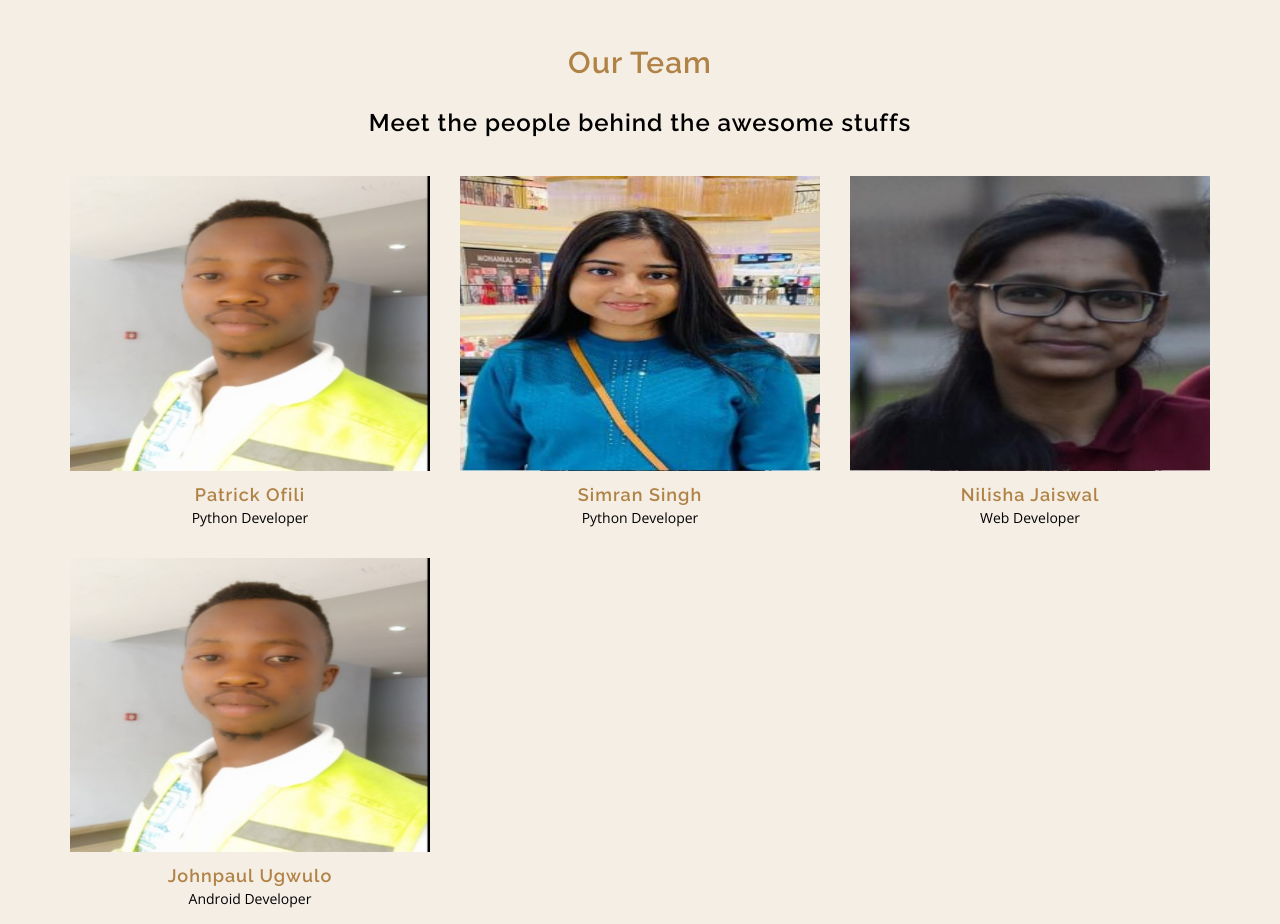
After one commit to MLH-Fellowship/pod-3.1.0-DevAssist, a Flask app: page /team in a window 1280 px wide. The commit adds this page. Run offline with Flask 2, Linux system fonts and the light colour scheme; some libraries are stand-ins or nearby versions.

Commit message:
added team page

```diff
--- a/app.py
+++ b/app.py
@@ -24,6 +24,9 @@ def messageRecived():
 def index():
     return render_template('landingPage.html')
 
+@app.route('/team')
+def team():
+    return render_template('team.html')
 
 @app.route('/autoErrCheck')
 def fileupload():
--- /dev/null
+++ b/static/css/team.css
@@ -0,0 +1,154 @@
+@import 'https://maxcdn.bootstrapcdn.com/bootstrap/3.3.5/css/bootstrap.min.css';
+@import 'https://maxcdn.bootstrapcdn.com/font-awesome/4.4.0/css/font-awesome.min.css';
+@import 'https://fonts.googleapis.com/css?family=Raleway:100,600';
+@import 'https://fonts.googleapis.com/css?family=Open+Sans:300';
+html,
+body {
+  width: 100%;
+  height: 100%;
+}
+
+body {
+  font-family: "Open Sans", "Helvetica Neue", Helvetica, Arial, sans-serif;
+  font-weight: 300;
+  color: black;
+  background-color: #f5eee5;
+}
+
+h1,
+h2,
+h3,
+h4,
+h5,
+h6 {
+  margin: 0 0 20px 0;
+  text-transform: none;
+  color: #b08245;
+  font-family: "Raleway", "Helvetica Neue", Helvetica, Arial, sans-serif;
+  font-weight: 600;
+  letter-spacing: 1px;
+  line-height: 1.5;
+}
+
+a:link,
+a:active,
+a:visited{
+  color:rgba(255,255,255,1);
+}
+
+a:hover{
+  color:rgba(255,255,255,0.6);
+}
+
+.gray {
+  color: black;
+}
+
+.team{
+  margin:40px;
+}
+
+.team-member {
+  margin: 15px 0;
+  padding: 0;
+}
+
+.team-member figure {
+  position: relative;
+  overflow: hidden;
+  padding: 0;
+  margin: 0;
+}
+
+.team-member figure img {
+  min-width: 100%;
+}
+
+.team-member figcaption p {
+  font-size: 16px;
+}
+
+.team-member figcaption ul {
+  list-style: none;
+  margin: 0;
+  padding: 0;
+}
+
+.team-member figcaption ul {
+  visibility: visible;
+  -webkit-transition: all 0.1s ease-in-out;
+  -moz-transition: all 0.1s ease-in-out;
+  -o-transition: all 0.1s ease-in-out;
+  transition: all 0.1s ease-in-out;
+}
+
+.team-member figcaption ul li {
+  display: inline-block;
+  padding: 10px;
+}
+
+.team-member h4 {
+  margin: 10px 0 0;
+  padding: 0;
+}
+
+.team-member figcaption {
+  padding: 50px;
+  color: transparent;
+  background-color: transparent;
+  position: absolute;
+  z-index: 996;
+  bottom: 0;
+  left: 0;
+  width: 100%;
+  height: 0;
+  overflow: hidden;
+  visibility: hidden;
+  -webkit-transition: all 0.3s ease-in-out;
+  -moz-transition: all 0.3s ease-in-out;
+  -o-transition: all 0.3s ease-in-out;
+  transition: all 0.3s ease-in-out;
+}
+
+.team-member figure:hover figcaption {
+  visibility: visible;
+  color: #b08245;
+  background: rgba(252, 249, 240, 0.9);
+  /* Primary color, can be changed via colors.css */
+
+  height: 100%;
+  -webkit-transition: all 0.3s ease-in-out;
+  -moz-transition: all 0.3s ease-in-out;
+  -o-transition: all 0.3s ease-in-out;
+  transition: all 0.3s ease-in-out;
+}
+
+.team-member figure img {
+  -webkit-transform: scale(1) rotate(0) translateY(0);
+  -moz-transform: scale(1) rotate(0) translateY(0);
+  -o-transform: scale(1) rotate(0) translateY(0);
+  -ms-transform: scale(1) rotate(0) translateY(0);
+  transform: scale(1) rotate(0) translateY(0);
+  -webkit-transition: all 0.4s ease-in-out;
+  -moz-transition: all 0.4s ease-in-out;
+  -o-transition: all 0.4s ease-in-out;
+  transition: all 0.4s ease-in-out;
+}
+
+.team-member figure:hover img {
+  -webkit-transform: scale(1.1) rotate(1deg) translateY(12px);
+  -moz-transform: scale(1.1) rotate(1deg) translateY(12px);
+  -o-transform: scale(1.1) rotate(1deg) translateY(12px);
+  -ms-transform: scale(1.1) rotate(1deg) translateY(12px);
+  transform: scale(1.1) rotate(1deg) translateY(12px);
+  -webkit-transition: all 0.4s ease-in-out;
+  -moz-transition: all 0.4s ease-in-out;
+  -o-transition: all 0.4s ease-in-out;
+  transition: all 0.4s ease-in-out;
+}
+i{
+    color: #b08245;
+}
+i:hover{
+    color: white;
+}
--- a/templates/boilerplateGenerator.html
+++ b/templates/boilerplateGenerator.html
@@ -29,7 +29,7 @@
 
         </div>
         <div class="box shadow-2">
-            <h1>React-Flask Django</h1>
+            <h1>React-Flask Boilerplate</h1>
             <hr>
             <a href="/react-django" target="blank"><button>DOWNLOAD</button></a>
 
--- a/templates/landingPage.html
+++ b/templates/landingPage.html
@@ -37,7 +37,7 @@
                     </a>
                 </li>
                 <li class="nav-item">
-                    <a class="nav-link" href="#team">
+                    <a class="nav-link" href="/team">
                         TEAM
                     </a>
                 </li>
--- /dev/null
+++ b/templates/team.html
@@ -0,0 +1,98 @@
+<!DOCTYPE html>
+<html lang="en">
+<head>
+    <meta charset="UTF-8">
+    <meta http-equiv="X-UA-Compatible" content="IE=edge">
+    <meta name="viewport" content="width=device-width, initial-scale=1.0">
+    <link rel="stylesheet" href="../static/css/team.css">
+    <title>DevAssist | Team</title>
+</head>
+<body>
+    <section id="team" class="team content-section">
+        <div class="container">
+          <div class="row text-center">
+            <div class="col-md-12">
+              <h2>Our Team</h2>
+              <h3 class="caption gray">Meet the people behind the awesome stuffs</h3>
+            </div>
+
+            <div class="container">
+              <div class="row">
+
+                <div class="col-md-4">
+                  <div class="team-member">
+                    <figure>
+                      <img src="../static/images/team/john.jpg" alt="" class="img-responsive">
+                      <figcaption>
+                        <p>Lorem ipsum dolor sit amet, consectetur adipisicing elit. Recusandae asperiores mollitia.</p>
+                        <ul>
+                          <li><a href="https://github.com/OfiliPatrick"><i class="fa fa-github fa-2x"></i></a></li>
+                          <li><a href="https://www.linkedin.com/in/patrick-ofili-65056317a/"><i class="fa fa-linkedin fa-2x"></i></a></li>
+                        </ul>
+                      </figcaption>
+                    </figure>
+                    <h4>Patrick Ofili</h4>
+                    <p>Python Developer</p>
+                  </div>
+                </div>
+
+                <div class="col-md-4">
+                  <div class="team-member">
+                    <figure>
+                      <img src="../static/images/team/simran.jpg" alt="" class="img-responsive">
+                      <figcaption>
+                        <p>Neque minima ea, a praesentium saepe nihil maxime quod esse numquam explicabo eligendi.</p>
+                        <ul>
+                          <li><a href="https://github.com/simran1199"><i class="fa fa-github fa-2x"></i></a></li>
+                          <li><a href="https://www.linkedin.com/in/simran3579singh"><i class="fa fa-linkedin fa-2x"></i></a></li>
+                        </ul>
+                      </figcaption>
+                    </figure>
+                    <h4>Simran Singh</h4>
+                    <p>Python Developer</p>
+                  </div>
+                </div>
+
+                <div class="col-md-4">
+                  <div class="team-member">
+                    <figure>
+                      <img src="../static/images/team/nilisha.jpg" alt="" class="img-responsive">
+                      <figcaption>
+                        <p>Temporibus dolor, quisquam consectetur molestias, veniam voluptatum. Beatae alias omnis totam.</p>
+                        <ul>
+                          <li><a href="https://github.com/nilisha-jais"><i class="fa fa-github fa-2x"></i></a></li>
+                          <li><a href="https://twitter.com/jaiswal_nilu05"><i class="fa fa-twitter fa-2x"></i></a></li>
+                          <li><a href="https://www.linkedin.com/in/nilisha-jaiswal-7980061b2"><i class="fa fa-linkedin fa-2x"></i></a></li>
+                        </ul>
+                      </figcaption>
+                    </figure>
+                    <h4>Nilisha Jaiswal</h4>
+                    <p>Web Developer</p>
+                  </div>
+                </div>
+
+                <div class="col-md-4" >
+                    <div class="team-member ">
+                      <figure>
+                        <img src="../static/images/team/john.jpg" alt="" class="img-responsive">
+                        <figcaption>
+                          <p>Temporibus dolor, quisquam consectetur molestias, veniam voluptatum. Beatae alias omnis totam.</p>
+                          <ul>
+                            <li><a href="https://github.com/ugwulo"><i class="fa fa-github fa-2x"></i></a></li>
+                            <li><a href="https://twitter.com/ndubuisi_ugwulo"><i class="fa fa-twitter fa-2x"></i></a></li>
+                            <li><a href="https://www.linkedin.com/in/ugwulo"><i class="fa fa-linkedin fa-2x"></i></a></li>
+                          </ul>
+                        </figcaption>
+                      </figure>
+                      <h4>Johnpaul Ugwulo</h4>
+                      <p>Android Developer</p>
+                    </div>
+                  </div>
+              </div>
+            </div>
+
+          </div>
+        </div>
+      </section>
+</body>
+</html>
```
Also changed, not shown: static/images/team/john.jpg (added), static/images/team/nilisha.jpg (added), static/images/team/simran.jpg (added).
